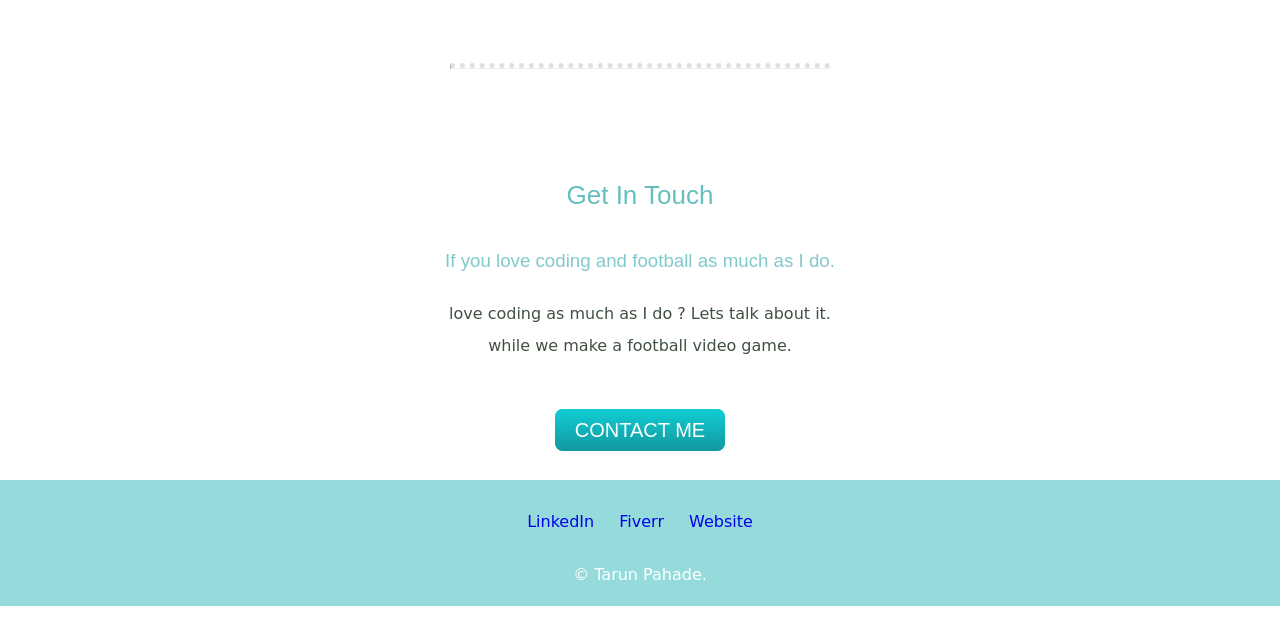
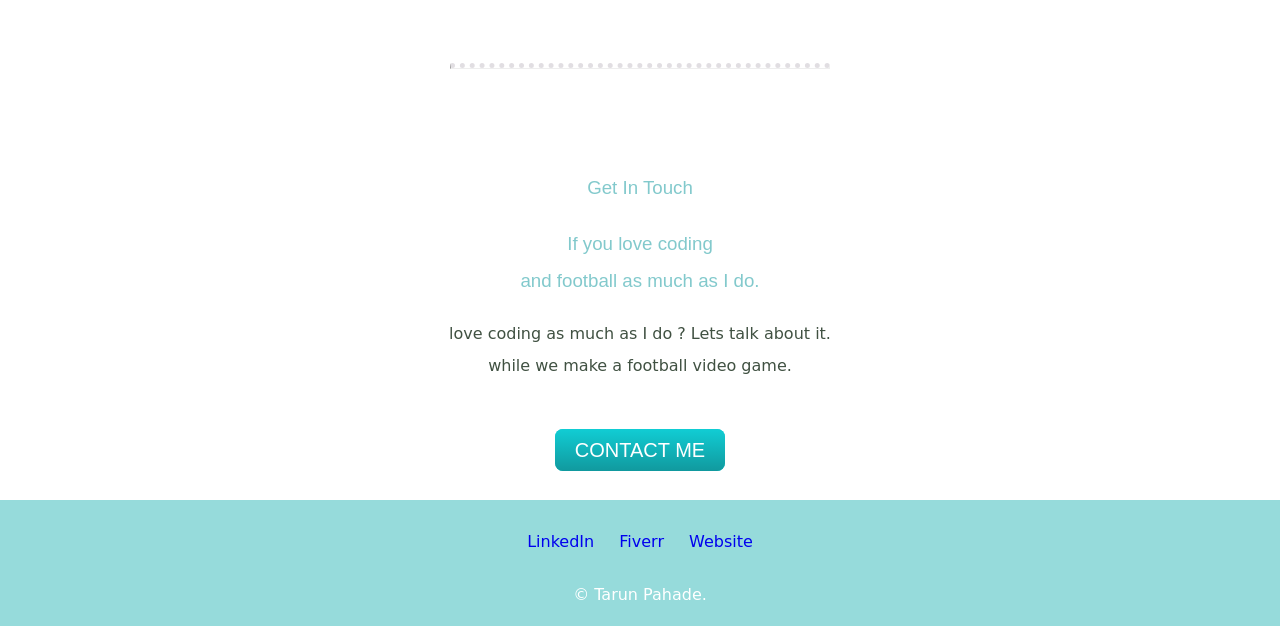
Before and after one commit to tarunpahade/CSS, a plain HTML site: page index.html in a window 1280 px wide. Shown: the part 1974-2600 px from the top of the page. Drawn offline with Linux system fonts and the light colour scheme; a web font is replaced by a local one.

Commit message:
Update index.html

```diff
--- a/index.html
+++ b/index.html
@@ -54,8 +54,8 @@
 
     <hr>
     <div class="contact-me">
-      <h2>Get In Touch</h2>
-      <h3>If you love coding and football as much as I do.</h3>
+      <h3>Get In Touch</h3>
+      <h3>If you love coding <br>and football as much as I do.</h3>
       <p>love coding as much as I do ? Lets talk about it.<br>while we make a football video game.</p>
      <br>
       <a class="btn" href="">CONTACT ME</a>
```
